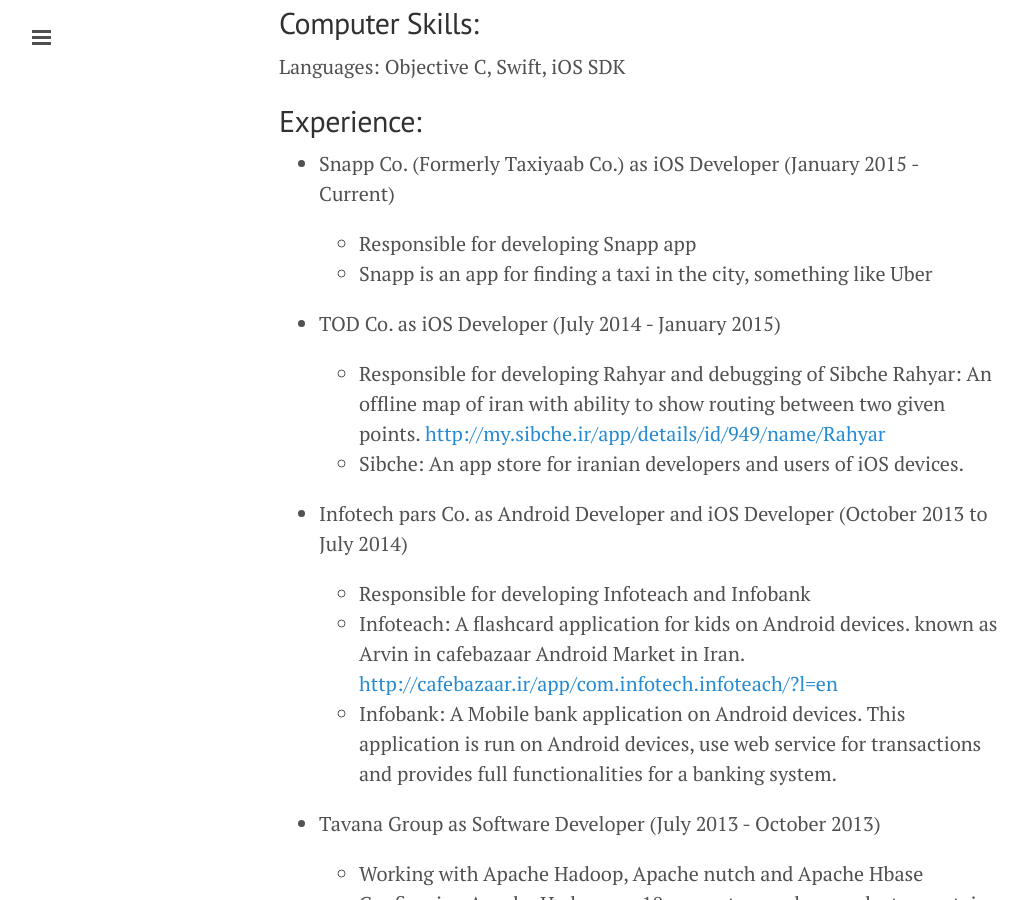
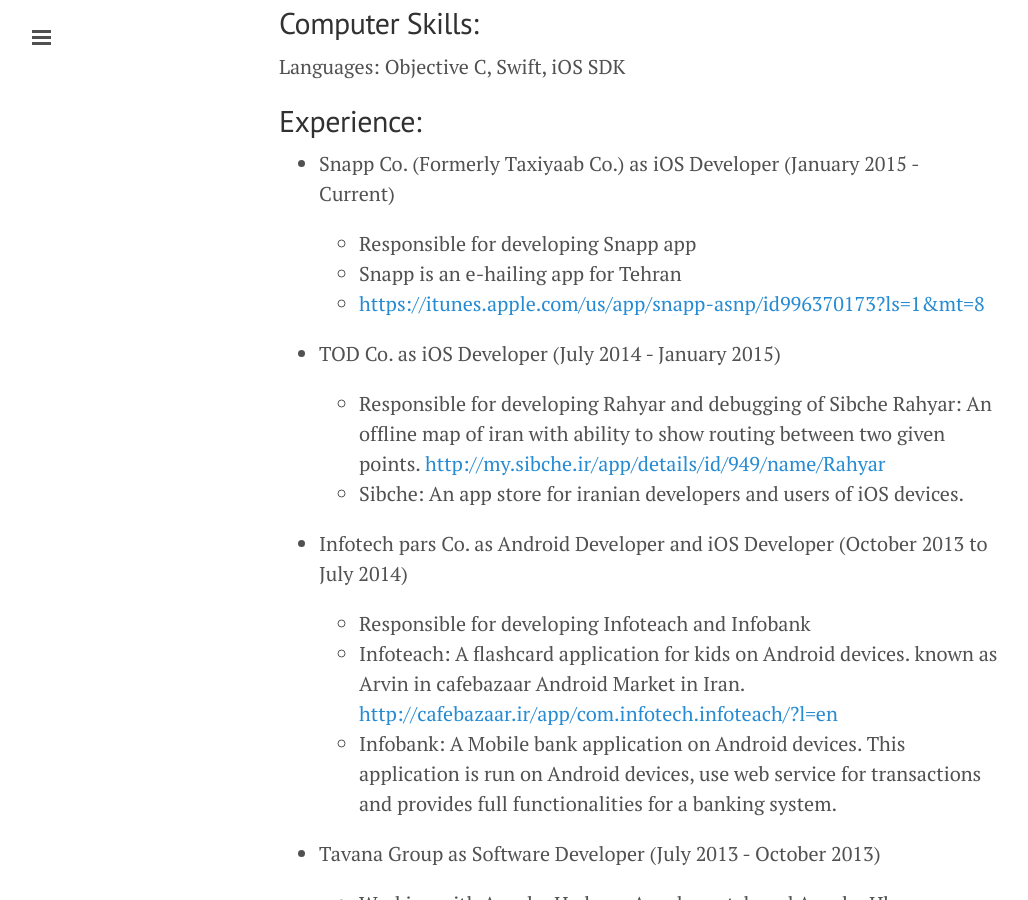
Before and after one commit to alirp88/alirp88.github.io, a Jekyll site: the page built from cv.md, in a window 1280 px wide and 900 px high, scrolled down 405 px. Shown: the whole window, without its empty margins (1-1029 px from the left). Built offline with Jekyll 4.4.1, drawn with Linux system fonts in a browser that asks for light colours.

Commit message:
Update CV

```diff
--- a/cv.md
+++ b/cv.md
@@ -22,7 +22,8 @@ Languages: Objective C, Swift, iOS SDK<br>
 + Snapp Co. (Formerly Taxiyaab Co.) as iOS Developer (January 2015 - Current)
 
 	- Responsible for developing Snapp app
-	- Snapp is an app for finding a taxi in the city, something like Uber
+	- Snapp is an e-hailing app for Tehran
+	- [https://itunes.apple.com/us/app/snapp-asnp/id996370173?ls=1&mt=8](https://itunes.apple.com/us/app/snapp-asnp/id996370173?ls=1&mt=8)
 
 + TOD Co. as iOS Developer (July 2014 - January 2015)
 
```
